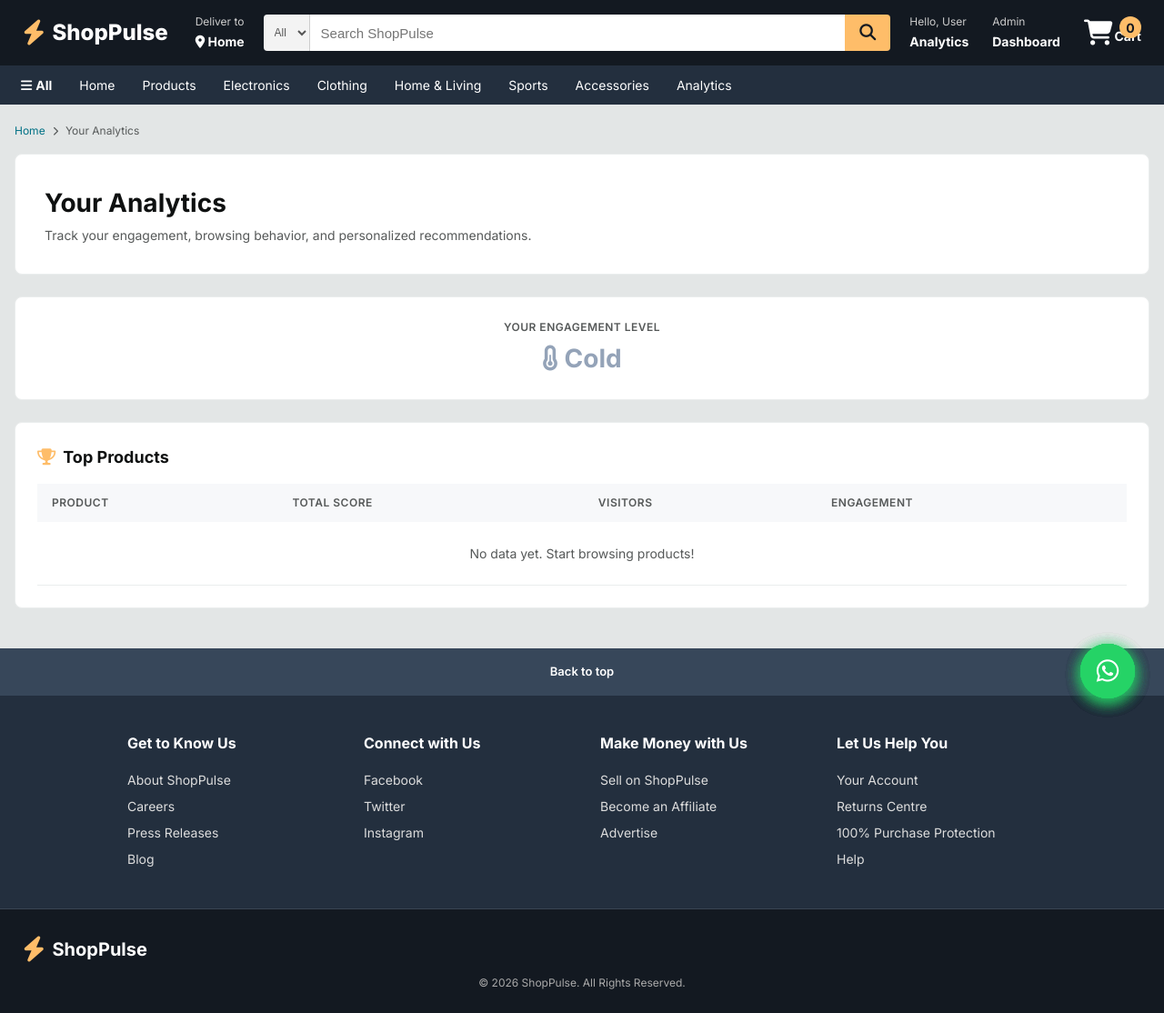
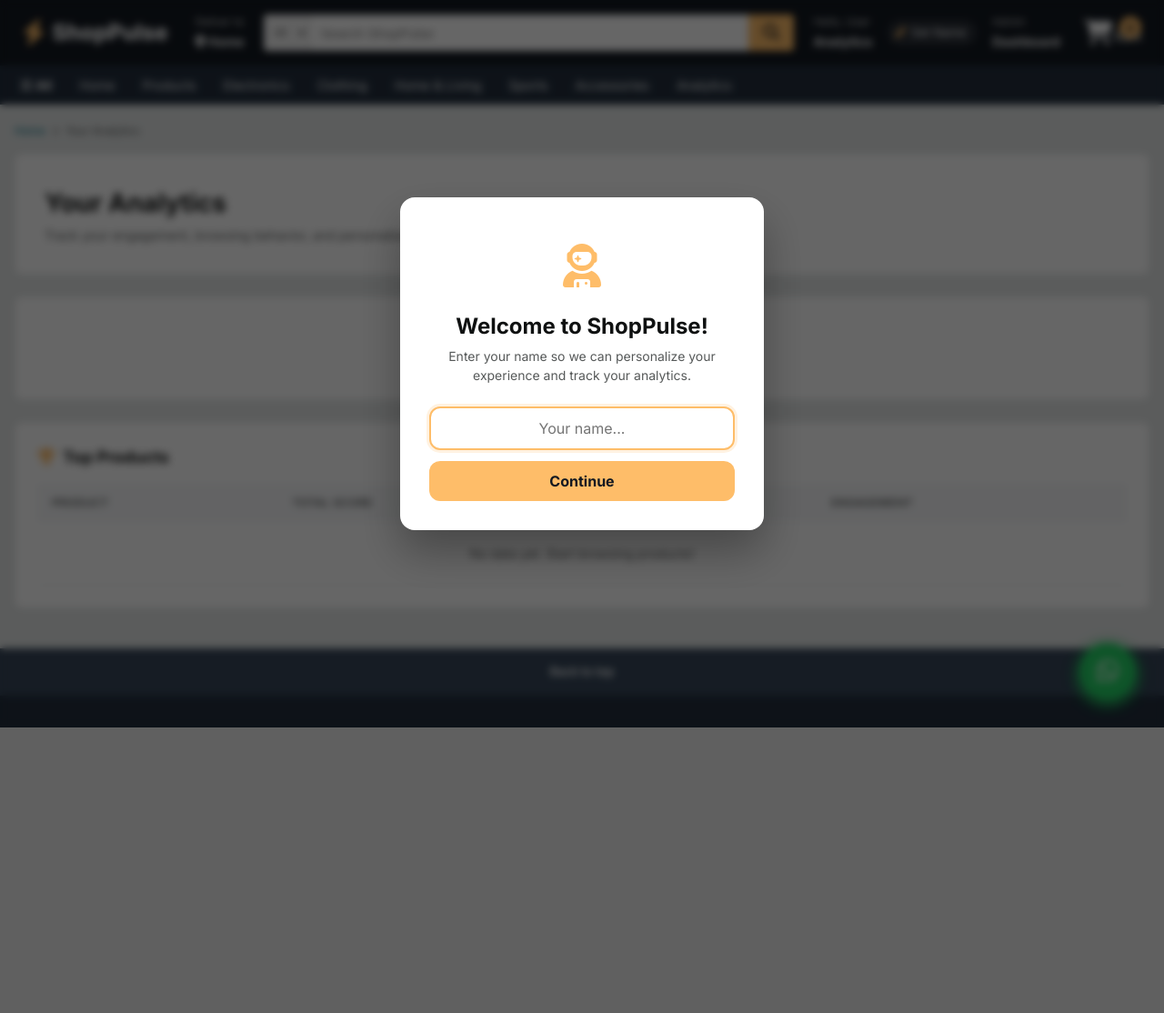
Before and after one commit to igu1/intrest-marketing, a Django app: page /analytics/ in a window 1280 px wide. Shown: the whole page at 91% size. After the commit the page ends 800 px from the top, so only its background shows below. Run offline with Django 4.2, Linux system fonts and the light colour scheme; data comes from the database, SQL or seed files in the repository; data that the repository does not hold is empty.

Commit message:
Add visitor name functionality and modal for personalized analytics

```diff
--- a/ecommerce/context_processors.py
+++ b/ecommerce/context_processors.py
@@ -5,7 +5,9 @@ def global_context(request):
     cart = request.session.get("cart", {})
     cart_count = sum(int(item.get("quantity", 1)) for item in cart.values())
     categories = Category.objects.all()
+    visitor_name = request.session.get("visitor_name", "")
     return {
         "cart_count": cart_count,
         "categories": categories,
+        "visitor_name": visitor_name,
     }
--- a/ecommerce/templates/ecommerce/analytics.html
+++ b/ecommerce/templates/ecommerce/analytics.html
@@ -160,7 +160,7 @@
 </div>
 
 <div class="analytics-hero">
-    <h1>Your Analytics</h1>
+    <h1>{% if visitor_name %}{{ visitor_name }}'s Analytics{% else %}Your Analytics{% endif %}</h1>
     <p>Track your engagement, browsing behavior, and personalized recommendations.</p>
 </div>
 
--- a/ecommerce/templates/ecommerce/base.html
+++ b/ecommerce/templates/ecommerce/base.html
@@ -656,6 +656,93 @@
         }
         .send-status.success { background: #f0f9eb; color: var(--amazon-green); }
         .send-status.error { background: #fef0f0; color: #f56c6c; }
+
+        /* ─── Name Modal ─── */
+        .name-overlay {
+            position: fixed;
+            inset: 0;
+            background: rgba(0,0,0,0.6);
+            z-index: 20000;
+            display: flex;
+            align-items: center;
+            justify-content: center;
+            backdrop-filter: blur(4px);
+        }
+        .name-overlay.hidden { display: none; }
+        .name-modal {
+            background: var(--surface);
+            border-radius: 16px;
+            padding: 40px 32px 32px;
+            width: 400px;
+            max-width: 90vw;
+            text-align: center;
+            box-shadow: 0 24px 48px rgba(0,0,0,0.3);
+            animation: fadeUp 0.3s ease;
+        }
+        .name-modal .icon {
+            font-size: 48px;
+            color: var(--amazon-orange);
+            margin-bottom: 12px;
+        }
+        .name-modal h2 {
+            font-size: 24px;
+            font-weight: 700;
+            margin-bottom: 4px;
+        }
+        .name-modal p {
+            font-size: 14px;
+            color: var(--text-secondary);
+            margin-bottom: 24px;
+        }
+        .name-modal input {
+            width: 100%;
+            padding: 12px 16px;
+            border: 2px solid var(--border);
+            border-radius: 12px;
+            font-size: 16px;
+            outline: none;
+            transition: var(--transition);
+            font-family: inherit;
+            text-align: center;
+        }
+        .name-modal input:focus {
+            border-color: var(--amazon-orange);
+            box-shadow: 0 0 0 3px rgba(254,189,105,0.2);
+        }
+        .name-modal button {
+            width: 100%;
+            margin-top: 12px;
+            padding: 12px;
+            border: none;
+            border-radius: 12px;
+            background: var(--amazon-orange);
+            color: var(--amazon-dark);
+            font-size: 16px;
+            font-weight: 700;
+            cursor: pointer;
+            transition: var(--transition);
+            font-family: inherit;
+        }
+        .name-modal button:hover { background: var(--amazon-orange-hover); }
+        .name-modal button:disabled { opacity: 0.5; cursor: not-allowed; }
+        @keyframes fadeUp {
+            from { transform: translateY(20px); opacity: 0; }
+            to { transform: translateY(0); opacity: 1; }
+        }
+        .name-badge {
+            display: inline-flex;
+            align-items: center;
+            gap: 6px;
+            background: rgba(255,255,255,0.1);
+            padding: 4px 12px 4px 8px;
+            border-radius: 20px;
+            font-size: 13px;
+            color: #fff;
+            cursor: pointer;
+            transition: var(--transition);
+        }
+        .name-badge:hover { background: rgba(255,255,255,0.2); }
+        .name-badge i { font-size: 12px; color: var(--amazon-orange); }
     </style>
     {% block extra_css %}{% endblock %}
 </head>
@@ -686,9 +773,12 @@
 
             <div class="header-nav">
                 <a href="{% url 'ecommerce:analytics' %}" class="nav-btn">
-                    <span class="small">Hello, User</span>
+                    <span class="small">Hello, <span id="headerName">{{ visitor_name|default:"User" }}</span></span>
                     <span class="big">Analytics</span>
                 </a>
+                <span class="name-badge" id="nameBadge" onclick="showNameModal()">
+                    <i class="fas fa-pen"></i> <span id="badgeName">{{ visitor_name|default:"Set Name" }}</span>
+                </span>
                 <a href="{% url 'dashboard:home' %}" class="nav-btn" target="_blank">
                     <span class="small">Admin</span>
                     <span class="big">Dashboard</span>
@@ -722,6 +812,16 @@
         <div class="toast-actions">
             <a href="{% url 'ecommerce:cart' %}" class="btn-amazon btn-amazon-secondary">Go to Cart</a>
             <button class="btn-amazon btn-amazon-outline" onclick="document.getElementById('cartToast').classList.remove('show')">Continue</button>
+        </div>
+    </div>
+
+    <div class="name-overlay {% if visitor_name %}hidden{% endif %}" id="nameOverlay">
+        <div class="name-modal">
+            <div class="icon"><i class="fas fa-user-astronaut"></i></div>
+            <h2>Welcome to ShopPulse!</h2>
+            <p>Enter your name so we can personalize your experience and track your analytics.</p>
+            <input type="text" id="nameInput" placeholder="Your name..." maxlength="50" autocomplete="off">
+            <button id="nameSubmitBtn" onclick="saveName()">Continue</button>
         </div>
     </div>
 
@@ -899,6 +999,52 @@
                 dwellStartTime = Date.now();
             }
         }, 20000);
+
+        // ─── Name Modal ───
+        function showNameModal() {
+            document.getElementById('nameOverlay').classList.remove('hidden');
+            document.getElementById('nameInput').focus();
+        }
+
+        async function saveName() {
+            const input = document.getElementById('nameInput');
+            const btn = document.getElementById('nameSubmitBtn');
+            const name = input.value.trim();
+            if (!name) { input.focus(); return; }
+
+            btn.disabled = true;
+            btn.textContent = 'Saving...';
+
+            try {
+                const resp = await fetch('/api/set-name/', {
+                    method: 'POST',
+                    headers: {
+                        'Content-Type': 'application/json',
+                        'X-CSRFToken': getCookie('csrftoken'),
+                    },
+                    body: JSON.stringify({ name }),
+                });
+                const data = await resp.json();
+                if (data.ok) {
+                    document.getElementById('nameOverlay').classList.add('hidden');
+                    document.getElementById('headerName').textContent = name;
+                    document.getElementById('badgeName').textContent = name;
+                }
+            } catch (e) {
+                console.error('Name save error:', e);
+            }
+
+            btn.disabled = false;
+            btn.textContent = 'Continue';
+        }
+
+        document.getElementById('nameInput').addEventListener('keydown', function(e) {
+            if (e.key === 'Enter') saveName();
+        });
+
+        if (!document.getElementById('nameOverlay').classList.contains('hidden')) {
+            document.getElementById('nameInput').focus();
+        }
     </script>
     {% block extra_js %}{% endblock %}
 
--- a/ecommerce/urls.py
+++ b/ecommerce/urls.py
@@ -14,4 +14,5 @@ urlpatterns = [
     path("api/cart/add/", views.api_cart_add, name="api_cart_add"),
     path("api/cart/update/", views.api_cart_update, name="api_cart_update"),
     path("api/cart/remove/", views.api_cart_remove, name="api_cart_remove"),
+    path("api/set-name/", views.set_name, name="set_name"),
 ]
--- a/ecommerce/views.py
+++ b/ecommerce/views.py
@@ -71,6 +71,11 @@ def _get_visitor(request):
         request.session["visitor_id"] = session_id
 
     visitor = get_or_create_visitor(session_id)
+
+    visitor_name = request.session.get("visitor_name", "")
+    if visitor_name and visitor.username != visitor_name:
+        visitor.username = visitor_name
+        visitor.save(update_fields=["username"])
 
     chat_id = request.session.get("chat_id")
     if chat_id:
@@ -270,8 +275,25 @@ def analytics(request):
         "chat_id": chat_id,
         "cart_count": _get_cart_count(request),
         "categories": Category.objects.all(),
+        "visitor_name": visitor.username or request.session.get("visitor_name", ""),
     }
     return render(request, "ecommerce/analytics.html", context)
+
+
+# ─── Set Name ───
+@require_POST
+def set_name(request):
+    data = json.loads(request.body)
+    name = data.get("name", "").strip()
+    if name:
+        request.session["visitor_name"] = name
+        request.session.modified = True
+        visitor = _get_visitor(request)
+        if visitor.username != name:
+            visitor.username = name
+            visitor.save(update_fields=["username"])
+        return JsonResponse({"ok": True, "name": name})
+    return JsonResponse({"ok": False, "error": "Name is required"}, status=400)
 
 
 # ─── Cart Views ───
```
